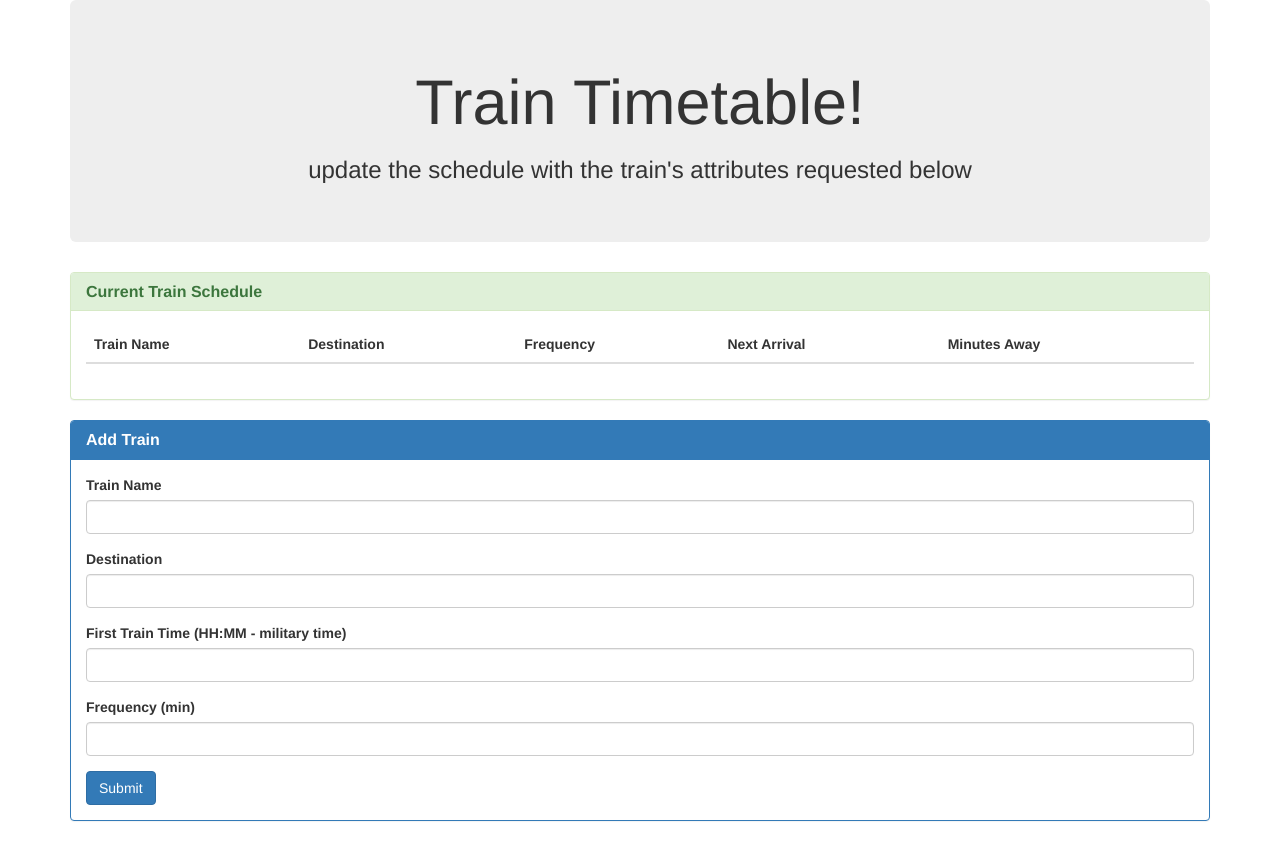
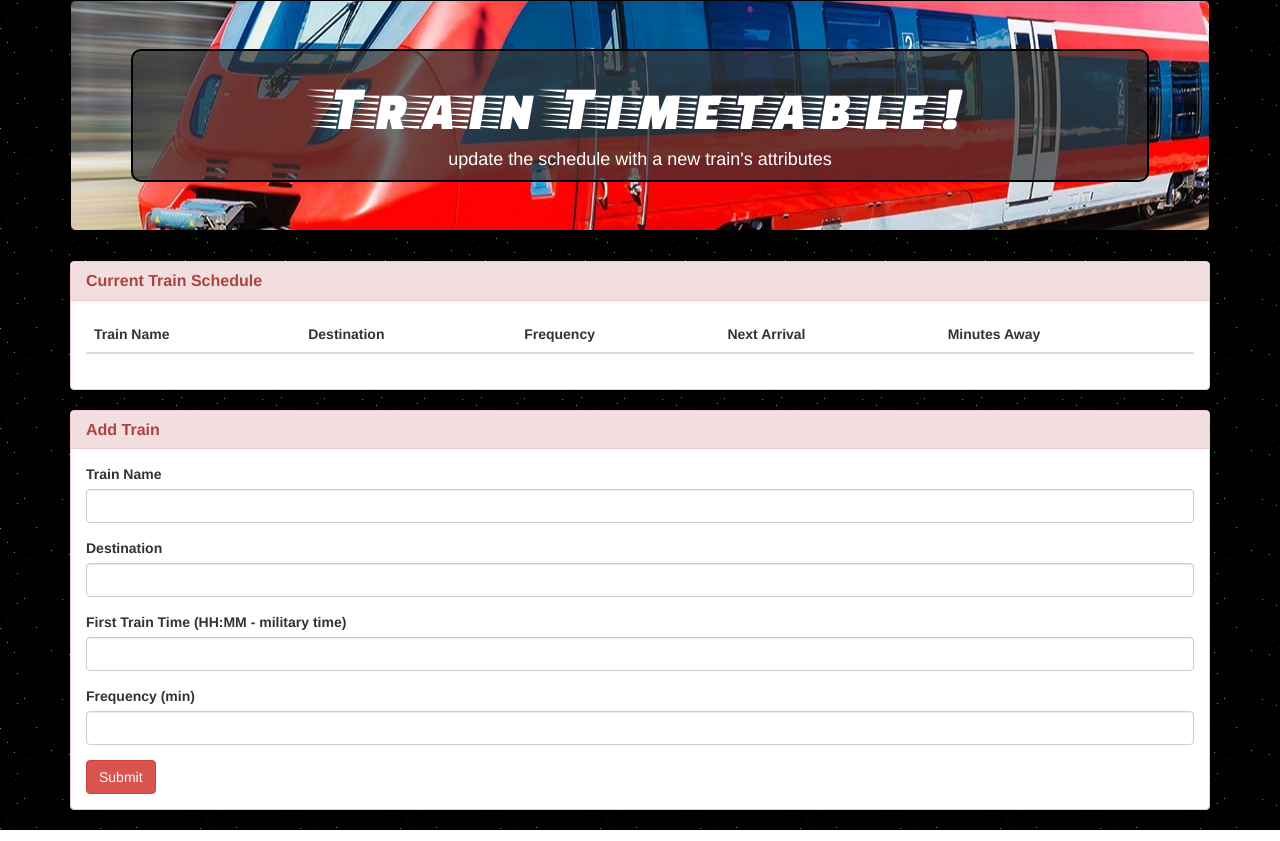
Before and after one commit to rjp11/week-7-firebase, a plain HTML site: page index.html in a window 1280 px wide. Drawn offline with nearby package versions, Linux system fonts and the light colour scheme; no server answers.

Commit message:
updated styling

```diff
--- a/assets/css/style.css
+++ b/assets/css/style.css
@@ -0,0 +1,27 @@
+body {
+    background-image: url(../images/darkness.png);
+}
+
+.jumbotron h1 {
+    font-family: 'Faster One', cursive;
+    color: white;
+    margin-bottom: 2px;
+}
+
+.jumbotron h4 {
+    color: white;
+}
+
+.jumbotron {
+    background-image: url(../images/train.jpeg);
+    background-position: 50% 50%;
+    border: 1px solid black;
+    border-radius: 10px;
+}
+
+.background {
+    background-color: rgba(50, 50, 50, 0.7);
+    border: solid black 2px;
+    border-radius: 10px;
+    padding: -25px;
+}
--- a/index.html
+++ b/index.html
@@ -9,6 +9,8 @@
     <link rel='stylesheet' href='https://maxcdn.bootstrapcdn.com/bootstrap/3.3.7/css/bootstrap.min.css'>
     <!-- bootswatch theme -->
     <link rel='stylesheet' href='https://bootswatch.com/3/yeti/bootstrap.min.css'>
+    <!-- google font -->
+    <link href="https://fonts.googleapis.com/css?family=Faster+One" rel="stylesheet">
     <!-- additional local css styling -->
     <link rel='stylesheet' href='assets/css/style.css'>
     <title>Train Schedule</title>
@@ -17,13 +19,16 @@
 <body>
     <div class="container">
         <div class="jumbotron text-center">
-            <h1>Train Timetable!</h1>
-            <h3>update the schedule with the train's attributes requested below</h3>
+            <div class="background">
+                <h1>Train Timetable!</h1>
+                <h4>update the schedule with a new train's attributes</h4>
+            </div>
         </div>
+
 
         <div class="row">
             <div class="col-lg-12">
-                <div class="panel panel-success">
+                <div class="panel panel-danger">
                     <div class="panel-heading">
                         <h3 class="panel-title">
                             <strong>Current Train Schedule</strong>
@@ -49,7 +54,7 @@
         </div>
         <div class="row">
             <div class="col-lg-12">
-                <div class="panel panel-primary">
+                <div class="panel panel-danger">
                     <div class="panel-heading">
                         <h3 class="panel-title">
                             <strong>Add Train</strong>
@@ -74,7 +79,7 @@
                                 <label for="frequency-input">Frequency (min)</label>
                                 <input class="form-control" id="frequency-input" type="text">
                             </div>
-                            <button class="btn btn-primary" id="add-train-btn" type="submit">Submit</button>
+                            <button class="btn btn-danger" id="add-train-btn" type="submit">Submit</button>
                         </form>
                     </div>
                 </div>
```
Also changed, not shown: assets/images/darkness.png (added), assets/images/train.jpeg (added).
